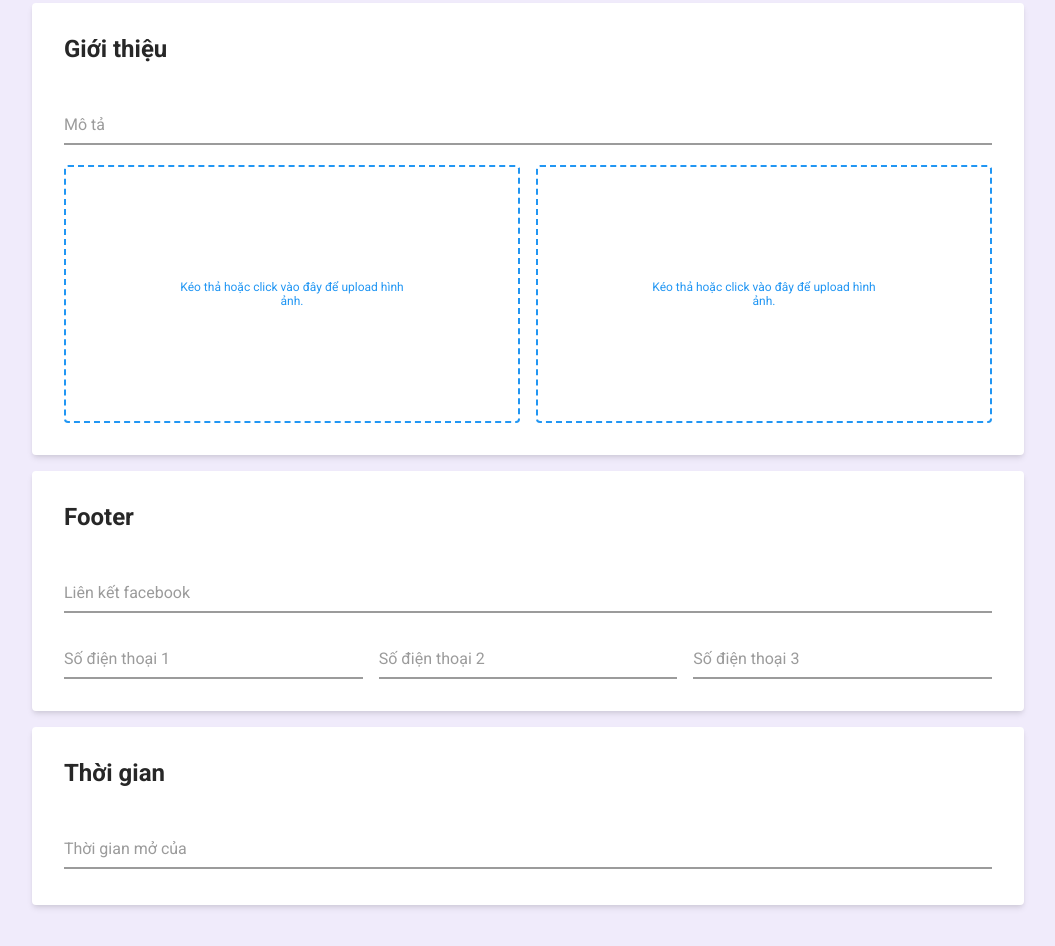
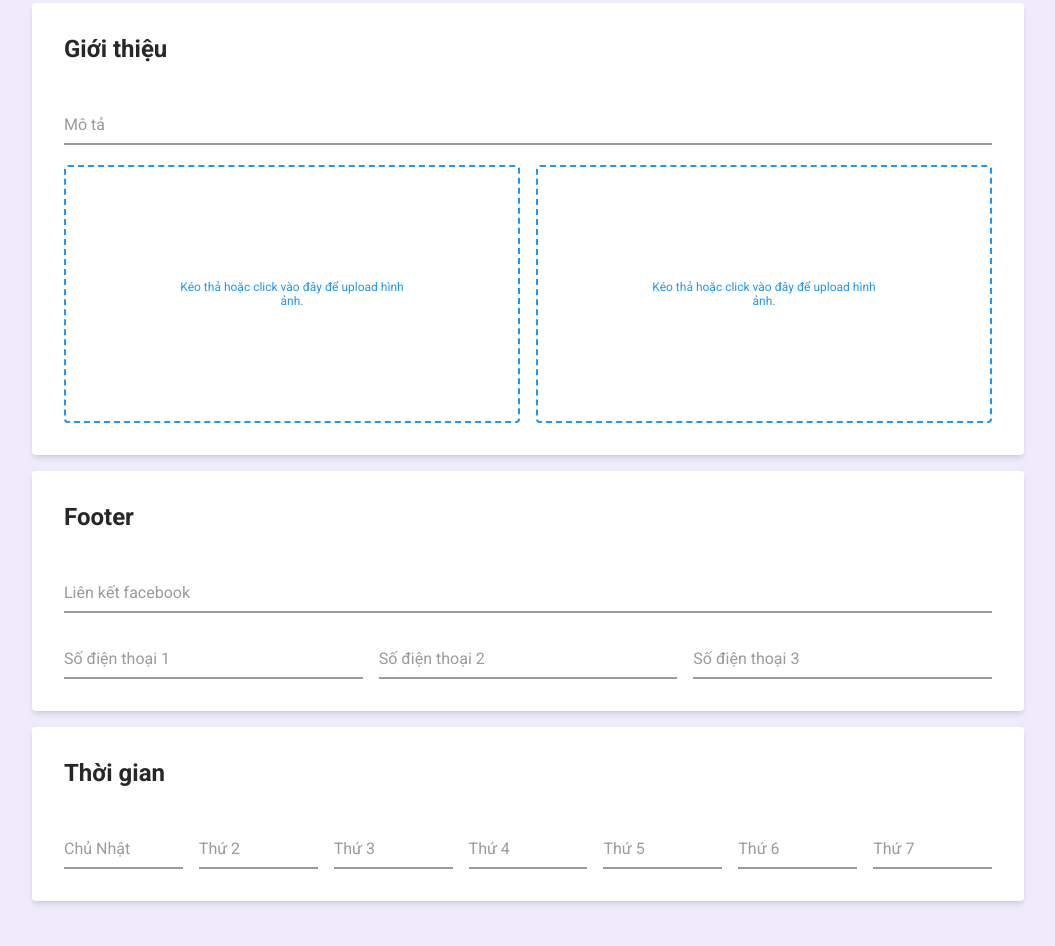
Before and after one commit to phuong74200/nha-tro-cau-an, a website: page public/admin/index.html in a window 1280 px wide. Shown: the part 5107-6053 px from the top of the page, without its empty margins (112-1167 px from the left). Drawn offline with nearby package versions, Linux system fonts and the light colour scheme; no server answers.

```diff
--- a/public/admin/index.html
+++ b/public/admin/index.html
@@ -558,22 +558,105 @@
             </div>
             <div class="section flex d-col shadow-37">
                 <h2>Thời gian</h2>
+                <div class="flex sm-wrap">
                     <div class="form__group field">
-                    <textarea
-                        rows="1"
+                        <input
                             type="input"
                             class="form__field"
                             placeholder="Name"
                             name="name"
-                        id="timing"
+                            id="time-1"
                             required
                             autocomplete="off"
                             list="autocompleteOff"
-                        page-id="timing-text-1"
-                    ></textarea>
-                    <label for="timing" class="form__label"
-                        >Thời gian mở của</label
-                    >
+                            page-id="time-text-1"
+                        />
+                        <label for="time-1" class="form__label">Chủ Nhật</label>
+                    </div>
+                    <div class="form__group field">
+                        <input
+                            type="input"
+                            class="form__field"
+                            placeholder="Name"
+                            name="name"
+                            id="time-2"
+                            required
+                            autocomplete="off"
+                            list="autocompleteOff"
+                            page-id="time-text-2"
+                        />
+                        <label for="time-2" class="form__label">Thứ 2</label>
+                    </div>
+                    <div class="form__group field">
+                        <input
+                            type="input"
+                            class="form__field"
+                            placeholder="Name"
+                            name="name"
+                            id="time-3"
+                            required
+                            autocomplete="off"
+                            list="autocompleteOff"
+                            page-id="time-text-3"
+                        />
+                        <label for="time-3" class="form__label">Thứ 3</label>
+                    </div>
+                    <div class="form__group field">
+                        <input
+                            type="input"
+                            class="form__field"
+                            placeholder="Name"
+                            name="name"
+                            id="time-4"
+                            required
+                            autocomplete="off"
+                            list="autocompleteOff"
+                            page-id="time-text-4"
+                        />
+                        <label for="time-4" class="form__label">Thứ 4</label>
+                    </div>
+                    <div class="form__group field">
+                        <input
+                            type="input"
+                            class="form__field"
+                            placeholder="Name"
+                            name="name"
+                            id="time-5"
+                            required
+                            autocomplete="off"
+                            list="autocompleteOff"
+                            page-id="time-text-5"
+                        />
+                        <label for="time-5" class="form__label">Thứ 5</label>
+                    </div>
+                    <div class="form__group field">
+                        <input
+                            type="input"
+                            class="form__field"
+                            placeholder="Name"
+                            name="name"
+                            id="time-6"
+                            required
+                            autocomplete="off"
+                            list="autocompleteOff"
+                            page-id="time-text-6"
+                        />
+                        <label for="time-6" class="form__label">Thứ 6</label>
+                    </div>
+                    <div class="form__group field">
+                        <input
+                            type="input"
+                            class="form__field"
+                            placeholder="Name"
+                            name="name"
+                            id="time-7"
+                            required
+                            autocomplete="off"
+                            list="autocompleteOff"
+                            page-id="time-text-7"
+                        />
+                        <label for="time-7" class="form__label">Thứ 7</label>
+                    </div>
                 </div>
             </div>
             <button class="btn shadow-37" id="save">LƯU TRANG</button>
```
Lines whose indentation alone changed are shown as unchanged.
